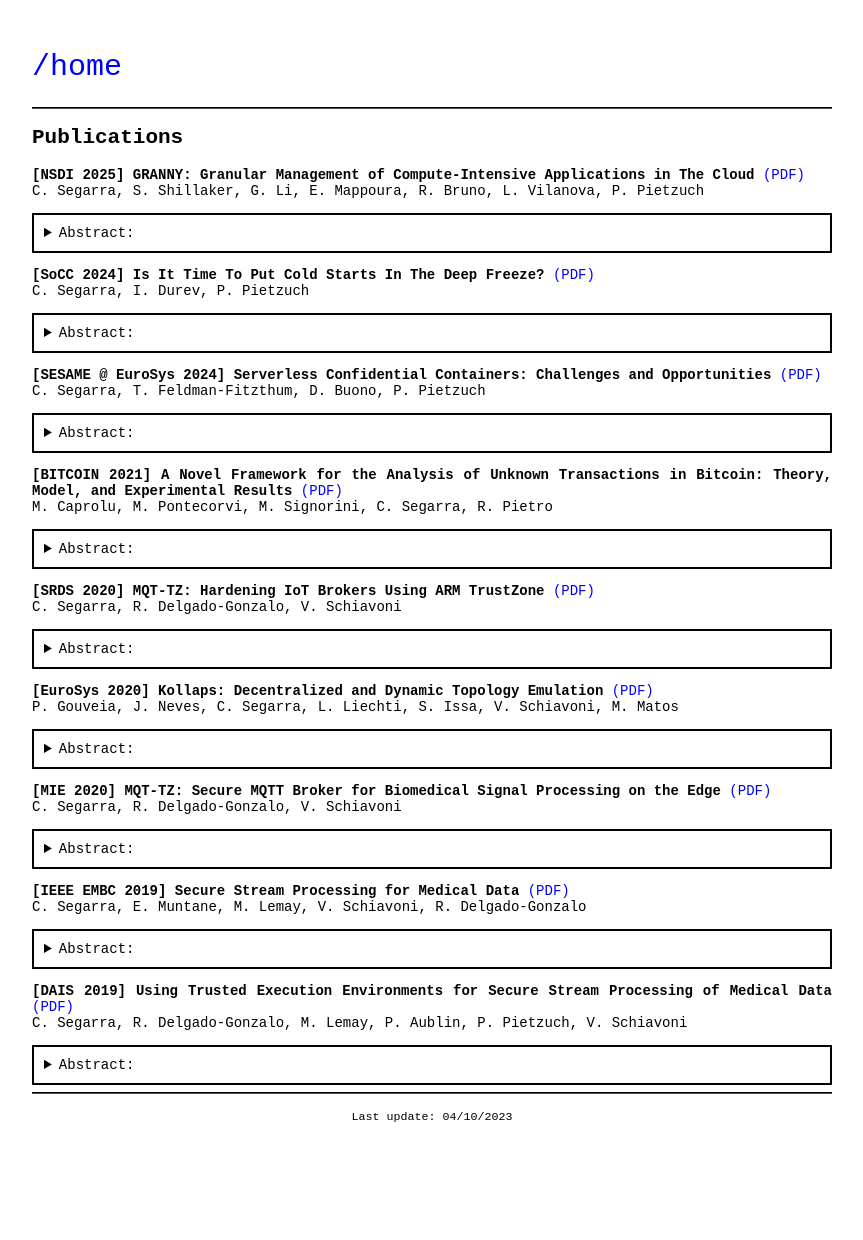
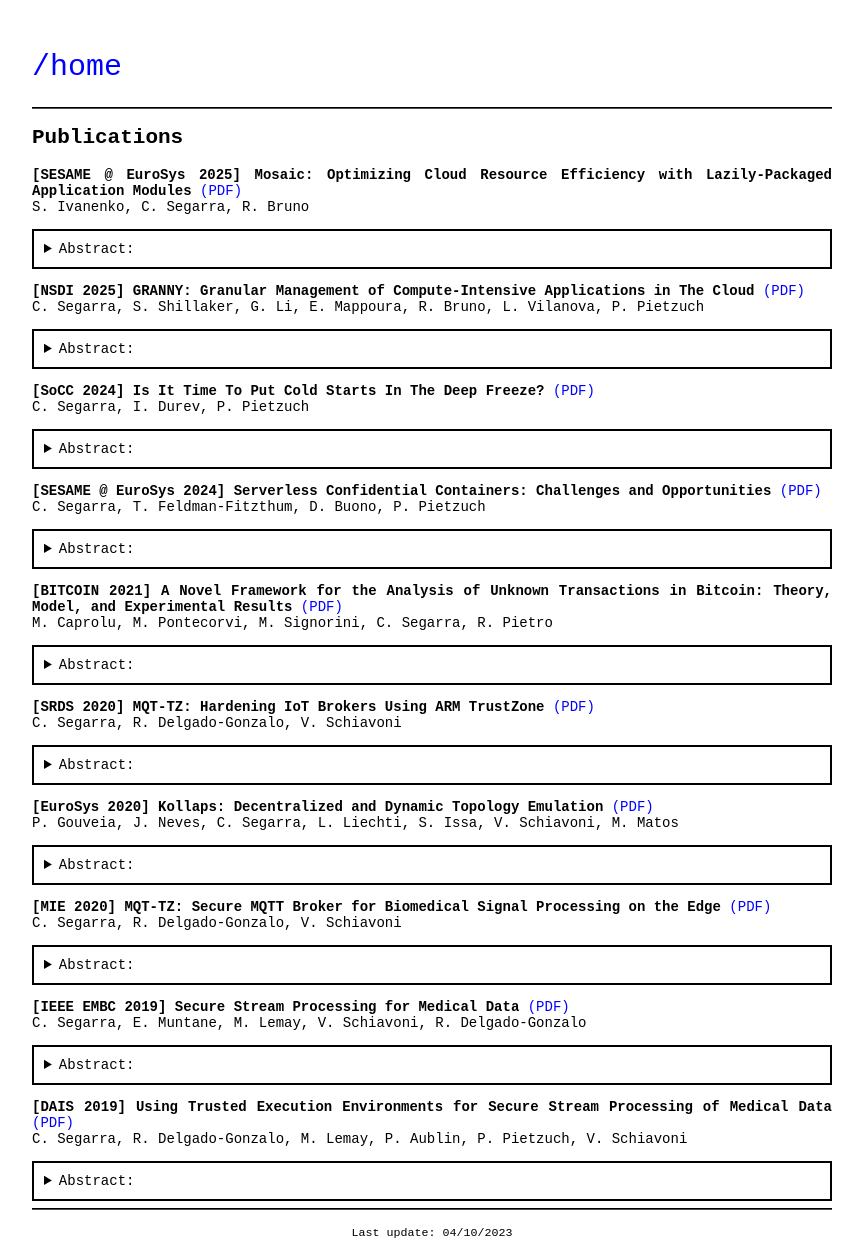
Before and after one commit to csegarragonz/csg-web, a Jekyll site: the page built from pages/publications.md, in a window 1280 px wide. Shown: the whole page, without its empty margins (208-1071 px from the left). Built offline with Jekyll 4.4.1, drawn with Linux system fonts in a browser that asks for light colours; before the commit the page ends 1124 px from its top, so only the background shows below that.

Commit message:
papers: add mosaic

```diff
--- a/_config.yml
+++ b/_config.yml
@@ -62,6 +62,21 @@
 
 # Note that the `pdf` is the name of the file under ./assets/papers/
 publications:
+  - title: "Mosaic: Optimizing Cloud Resource Efficiency with Lazily-Packaged Application Modules"
+    venue: "SESAME @ EuroSys"
+    year: 2025
+    authors:
+      - "Serhii Ivanenko"
+      - "Carlos Segarra"
+      - "Rodrigo Bruno"
+    pdf: "sesame25-mosaic.pdf"
+    abstract: "Modern cloud platforms require users to build their application code and package it with its run-time dependencies in a hardware-agnostic package like a container or VM image. Packaging applications before their deployment on their target hardware prevents users from leveraging optimized hardware or harnessing opportunities that appear at run-time, like application co-location for faster communication. This forces developers to preemptively package the same application for an ever-increasing universe of possible target architectures, bloating cloud storage and package registries.
+<br />
+<br />
+
+We present Mosaic, our vision for a new modular architecture to build cloud applications that delays the packaging of applications until they are deployed on their target resources. Applications in Mosaic are composed of individual Cloud Modules: a language- and hardware-independent representation for application code and library dependencies, where each module offers a public API to communicate with other modules. We discuss a prototype implementation based on the WebAssembly instruction format and demonstrate its potential benefits to leverage hardware-optimized libraries to improve performance, bypass communication stacks for distributed applications that exhibit co-location, and reduce storage bloat through deduplication and sharing.
+"
+
   - title: "GRANNY: Granular Management of Compute-Intensive Applications in The Cloud"
     venue: NSDI
     year: 2025
@@ -80,6 +95,7 @@
 
 We describe GRANNY, a new distributed runtime that enables the fine-granular management of multi-threaded/process applications in cloud environments. GRANNY supports the vertical scaling of multi-threaded applications within a VM and the horizontal migration of multi-process applications between VMs. GRANNY achieves both through a single WebAssembly-based execution abstraction: Granules can execute application code with thread or process semantics and allow for efficient snapshotting. GRANNY scales up applications by adding more Granules at runtime, and de-fragments applications by migrating Granules between VMs. In both cases, it launches new Granules from snapshots efficiently. We evaluate GRANNY with dynamic scheduling policies and show that, compared to current schedulers, it reduces the makespan for OpenMP workloads by up to 60% and the fragmentation for MPI workloads by up to 25%.
 "
+
   - title: "Is It Time To Put Cold Starts In The Deep Freeze?"
     venue: SoCC
     year: 2024
```
Also changed, not shown: 1 other file.
